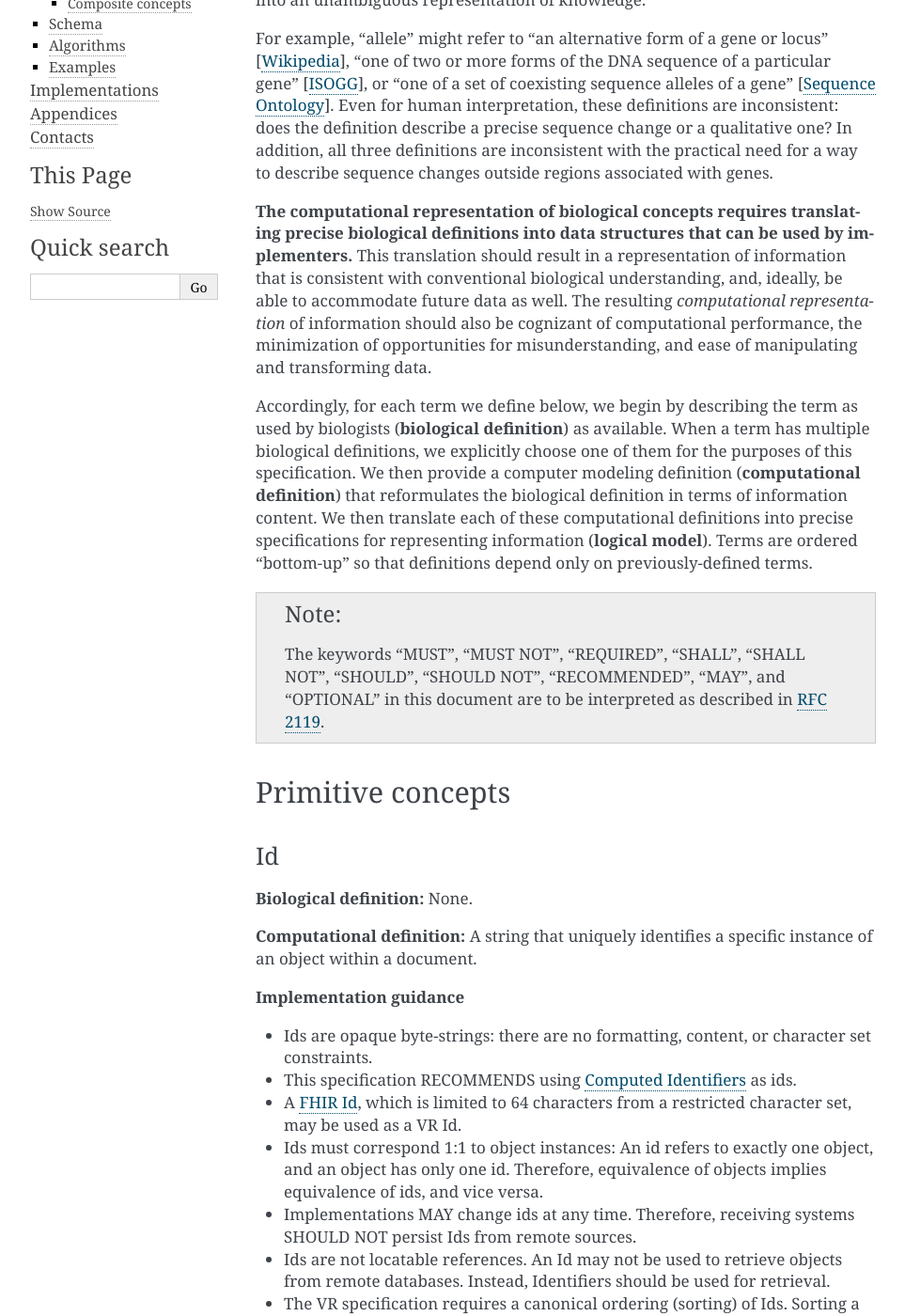
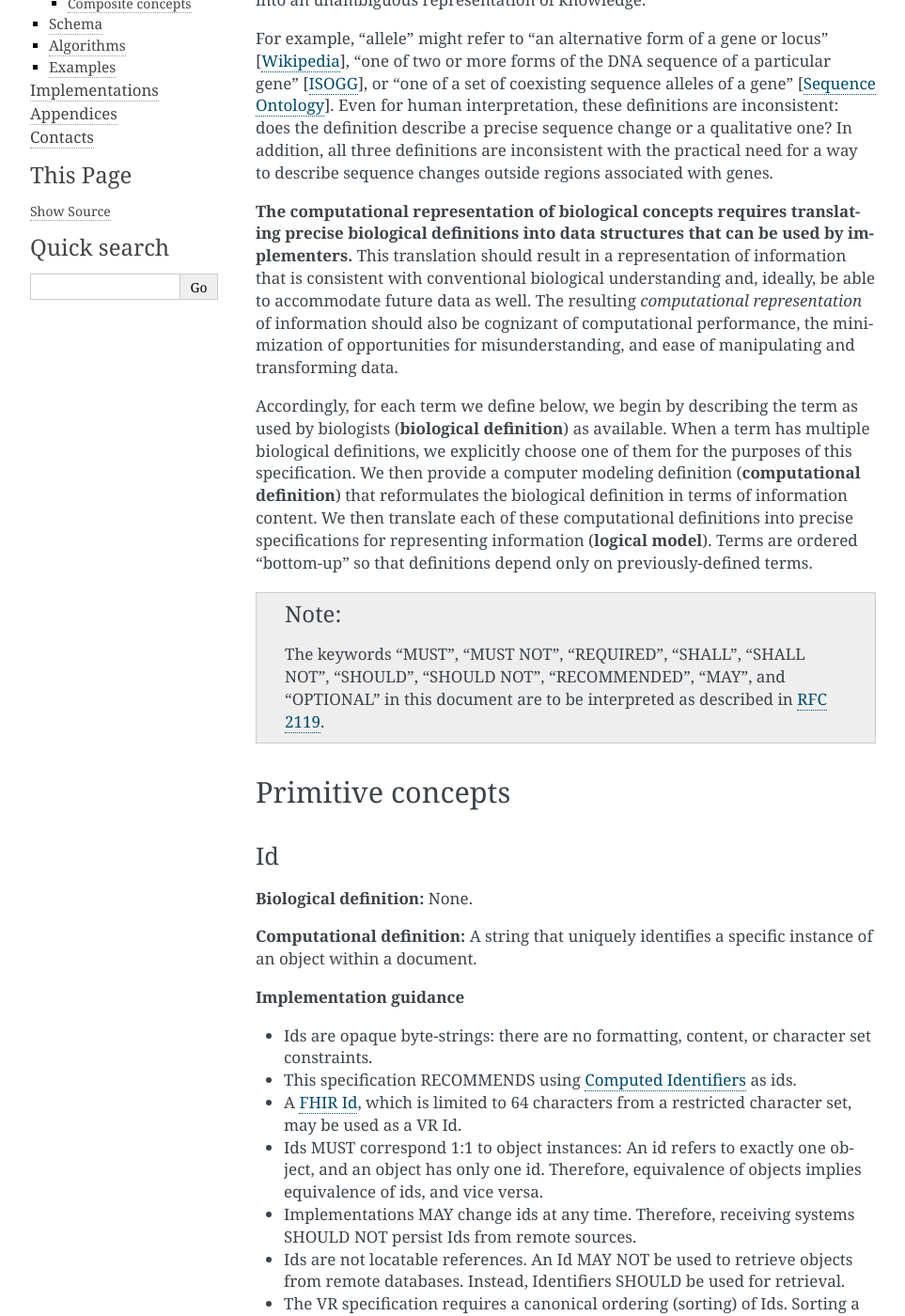
Before and after one commit to ga4gh/vrs, a Sphinx documentation site: the page built from docs/source/specification/terms_and_model/index.rst, in a window 1280 px wide and 1400 px high, scrolled down 266 px. Shown: the whole window at 94% size, without its empty margins (148-1111 px from the left). Built offline with Sphinx 7.4.7, drawn with Linux system fonts in a browser that asks for light colours.

Commit message:
Typos and style fixes

```diff
--- a/docs/source/index.rst
+++ b/docs/source/index.rst
@@ -1,7 +1,7 @@
 GA4GH Variation Representation Specification
 !!!!!!!!!!!!!!!!!!!!!!!!!!!!!!!!!!!!!!!!!!!!
 
-The Variation Representation Specification (VR-Spec) is standard
+The Variation Representation Specification (VR-Spec) is a standard
 developed by the Global Alliance for Genomic Health to facilitate and
 improve sharing of genetic information.  The Specification consists of
 a JSON Schema for representing many classes of genetic variation,
--- a/docs/source/specification/terms_and_model/index.rst
+++ b/docs/source/specification/terms_and_model/index.rst
@@ -22,7 +22,7 @@ with genes.
 translating precise biological definitions into data structures that
 can be used by implementers.** This translation should result in a
 representation of information that is consistent with conventional
-biological understanding, and, ideally, be able to accommodate future
+biological understanding and, ideally, be able to accommodate future
 data as well. The resulting *computational representation* of
 information should also be cognizant of computational performance, the
 minimization of opportunities for misunderstanding, and ease of
@@ -62,12 +62,12 @@ Id
 * This specification RECOMMENDS using :ref:`Computed Identifiers <generating-computed-identifiers>` as ids.
 * A `FHIR Id`_, which is limited to 64 characters from a restricted character set, may be used as a
   VR Id.
-* Ids must correspond 1:1 to object instances: An id refers to exactly one object, and an object has
+* Ids MUST correspond 1:1 to object instances: An id refers to exactly one object, and an object has
   only one id. Therefore, equivalence of objects implies equivalence of ids, and vice versa.
 * Implementations MAY change ids at any time. Therefore, receiving systems SHOULD
   NOT persist Ids from remote sources.
-* Ids are not locatable references. An Id may not be used to retrieve objects from remote
-  databases. Instead, Identifiers should be used for retrieval.
+* Ids are not locatable references. An Id MAY NOT be used to retrieve objects from remote
+  databases. Instead, Identifiers SHOULD be used for retrieval.
 * The VR specification requires a canonical ordering (sorting) of Ids. Sorting a list of Ids MUST be
   performed using the C locale or, equivalently, by first encoding Ids as ASCII.
 
--- a/docs/source/specification/terms_and_model/interval.rst
+++ b/docs/source/specification/terms_and_model/interval.rst
@@ -60,4 +60,4 @@ Interval
 * See `Interbase Interval tests`_ in the VR-python repo for a diagram and examples.
 
 .. _will need to convert: https://www.biostars.org/p/84686/
-.. _Interbase Interval tests: https://github.com/ga4gh/vr-python/blob/master/notebooks/appendices/Interbase%20Interval%20tests.ipynb
+.. _Interbase Interval tests: https://github.com/ga4gh/vr-python/blob/master/notebooks/archive/Interbase%20Interval%20tests.ipynb
```
Also changed, not shown: 2 other files.
